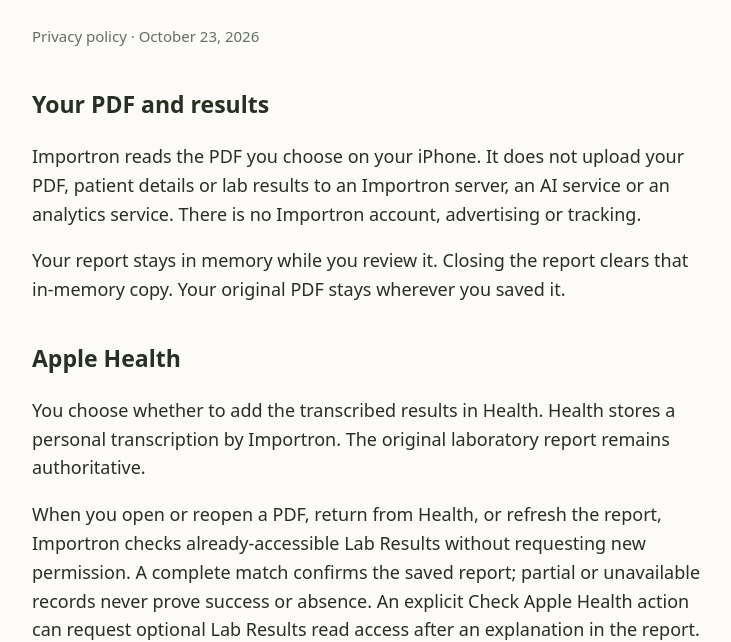
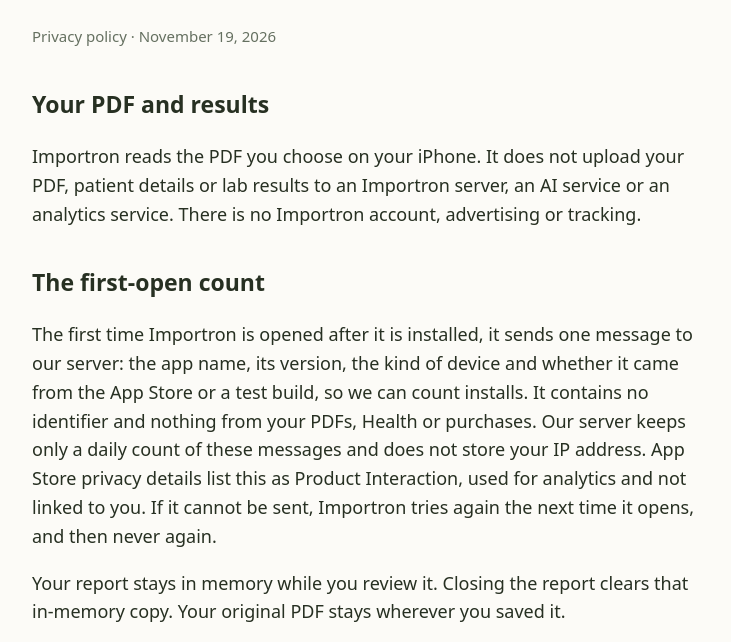
Before and after one commit to astrojams1/importron-support, a plain HTML site: page privacy.html in a window 1280 px wide. Shown: the part 174-816 px from the top of the page, without its empty margins (268-999 px from the left). Drawn offline with Linux system fonts and the light colour scheme.

Commit message:
Privacy: the first-open count (shared first-launch standard, owner approved 2026-11-19) (#8)

```diff
--- a/privacy.html
+++ b/privacy.html
@@ -2,8 +2,9 @@
 <html lang="en"><meta charset="utf-8"><meta name="viewport" content="width=device-width, initial-scale=1">
 <title>Importron Privacy</title>
 <style>body{font:18px/1.6 system-ui,sans-serif;color:#273022;background:#fcfbf7;max-width:680px;margin:64px auto;padding:0 24px}h1{font-size:42px;line-height:1.1}h2{font-size:23px;margin-top:36px}a{color:#59764a}small{color:#657060}</style>
-<main><p>Importron</p><h1>Your labs stay yours.</h1><small>Privacy policy · October 23, 2026</small>
+<main><p>Importron</p><h1>Your labs stay yours.</h1><small>Privacy policy · November 19, 2026</small>
 <h2>Your PDF and results</h2><p>Importron reads the PDF you choose on your iPhone. It does not upload your PDF, patient details or lab results to an Importron server, an AI service or an analytics service. There is no Importron account, advertising or tracking.</p>
+<h2>The first-open count</h2><p>The first time Importron is opened after it is installed, it sends one message to our server: the app name, its version, the kind of device and whether it came from the App Store or a test build, so we can count installs. It contains no identifier and nothing from your PDFs, Health or purchases. Our server keeps only a daily count of these messages and does not store your IP address. App Store privacy details list this as Product Interaction, used for analytics and not linked to you. If it cannot be sent, Importron tries again the next time it opens, and then never again.</p>
 <p>Your report stays in memory while you review it. Closing the report clears that in-memory copy. Your original PDF stays wherever you saved it.</p>
 <h2>Apple Health</h2><p>You choose whether to add the transcribed results in Health. Health stores a personal transcription by Importron. The original laboratory report remains authoritative.</p>
 <p>When you open or reopen a PDF, return from Health, or refresh the report, Importron checks already-accessible Lab Results without requesting new permission. A complete match confirms the saved report; partial or unavailable records never prove success or absence. An explicit Check Apple Health action can request optional Lab Results read access after an explanation in the report. Apple uses a separate permission screen for clinical Health Records, may call this sharing with Importron, and may require renewed consent for newly added records. Closing a report does not grant access or confirm saving.</p>
```
